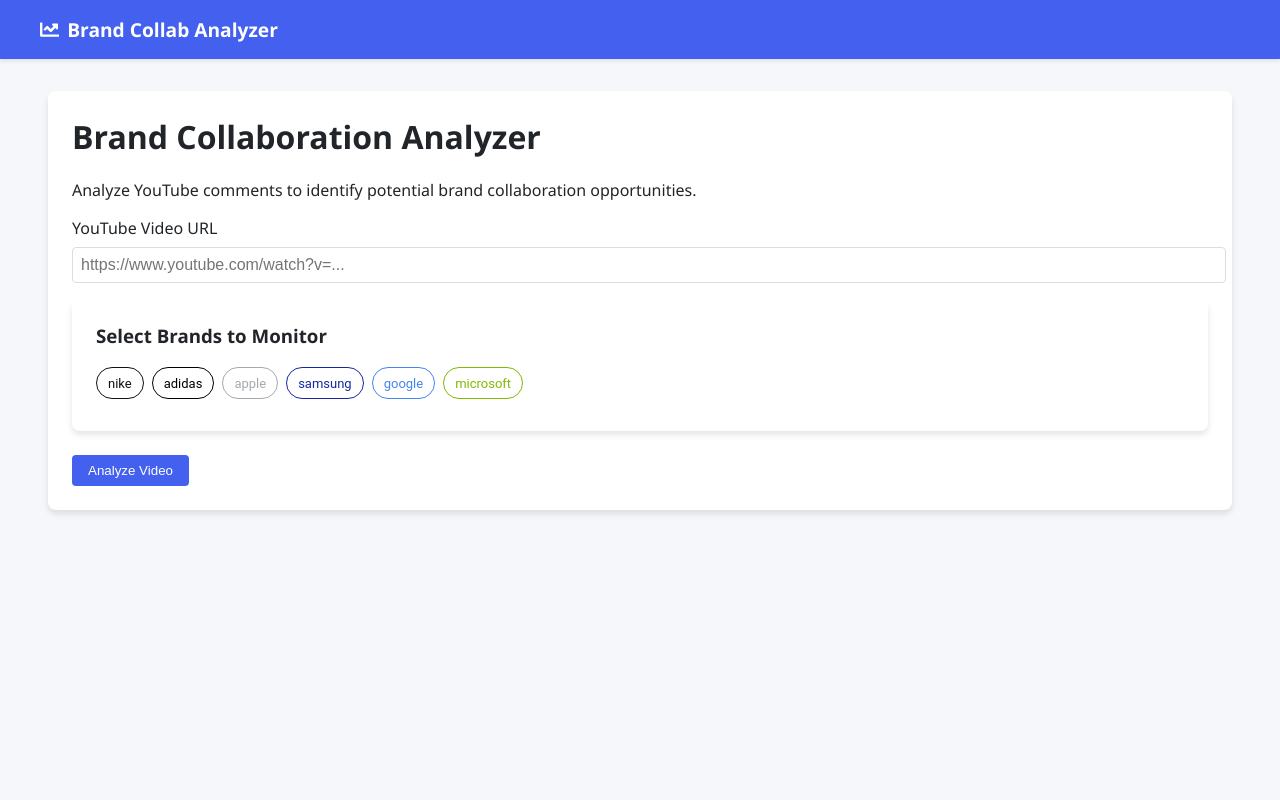
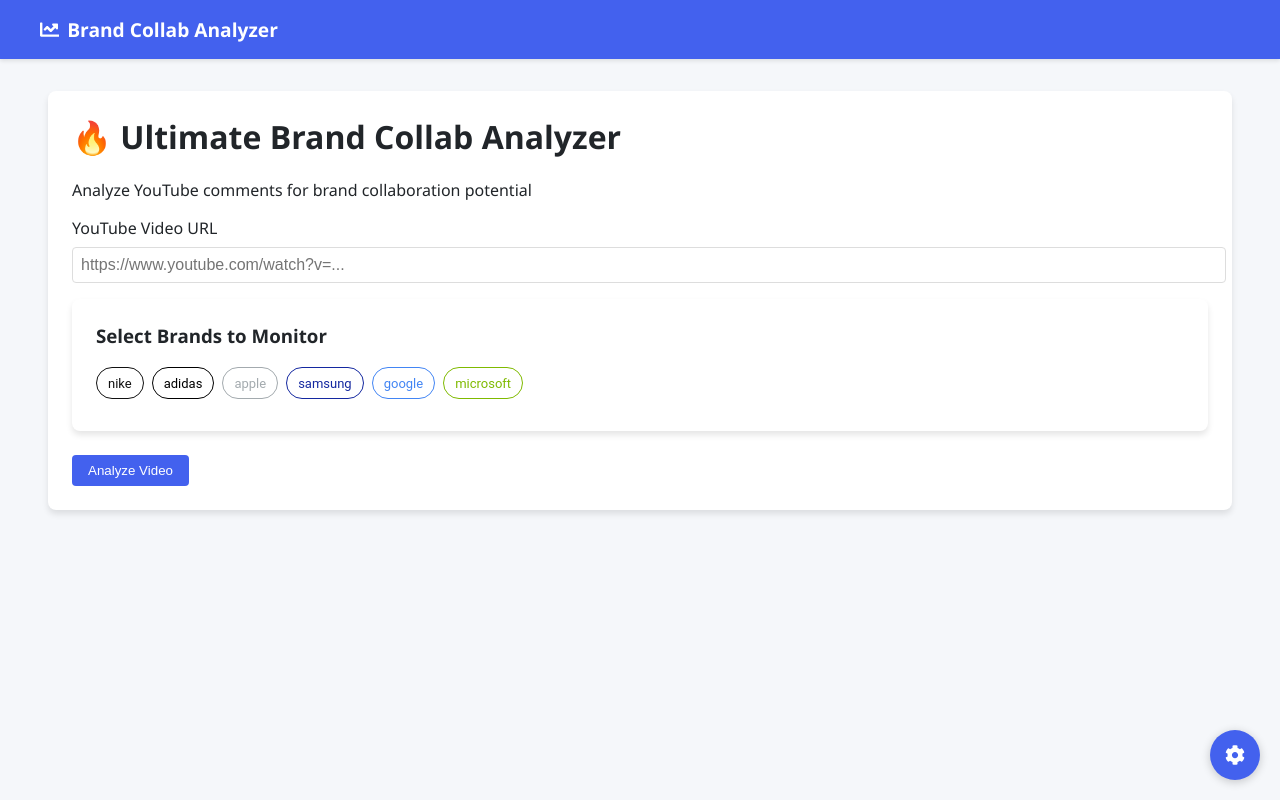
Before and after one commit to Anuruddhsharm/collab-analyze, a React (Create React App) app: page / in a window 1280 px wide. Built offline with nearby package versions, Linux system fonts and the light colour scheme; no server answers.

Commit message:
Update Home.js

```diff
--- a/src/pages/Home.js
+++ b/src/pages/Home.js
@@ -3,6 +3,8 @@ import axios from 'axios';
 import BrandSelector from '../components/BrandSelector';
 import AnalysisResults from '../components/AnalysisResults';
 import ReportGenerator from '../components/ReportGenerator';
+import BackendConfig from '../components/BackendConfig';
+import config from '../config';
 
 const Home = () => {
   const [videoUrl, setVideoUrl] = useState('');
@@ -26,7 +28,7 @@ const Home = () => {
     setError(null);
 
     try {
-      const response = await axios.post('http://localhost:5000/analyze', {
+      const response = await axios.post(`${config.getBackendUrl()}/analyze`, {
         video_url: videoUrl,
         brands: selectedBrands
       });
@@ -46,8 +48,8 @@ const Home = () => {
   return (
     <div className="container">
       <div className="card">
-        <h1 style={{ marginTop: 0 }}>Brand Collaboration Analyzer</h1>
-        <p>Analyze YouTube comments to identify potential brand collaboration opportunities.</p>
+        <h1 style={{ marginTop: 0 }}>🔥 Ultimate Brand Collab Analyzer</h1>
+        <p>Analyze YouTube comments for brand collaboration potential</p>
 
         <div className="input-group">
           <label htmlFor="video-url">YouTube Video URL</label>
@@ -92,6 +94,8 @@ const Home = () => {
           <ReportGenerator videoId={results.video_id} comments={results.results} />
         </>
       )}
+
+      <BackendConfig />
     </div>
   );
 };
```
